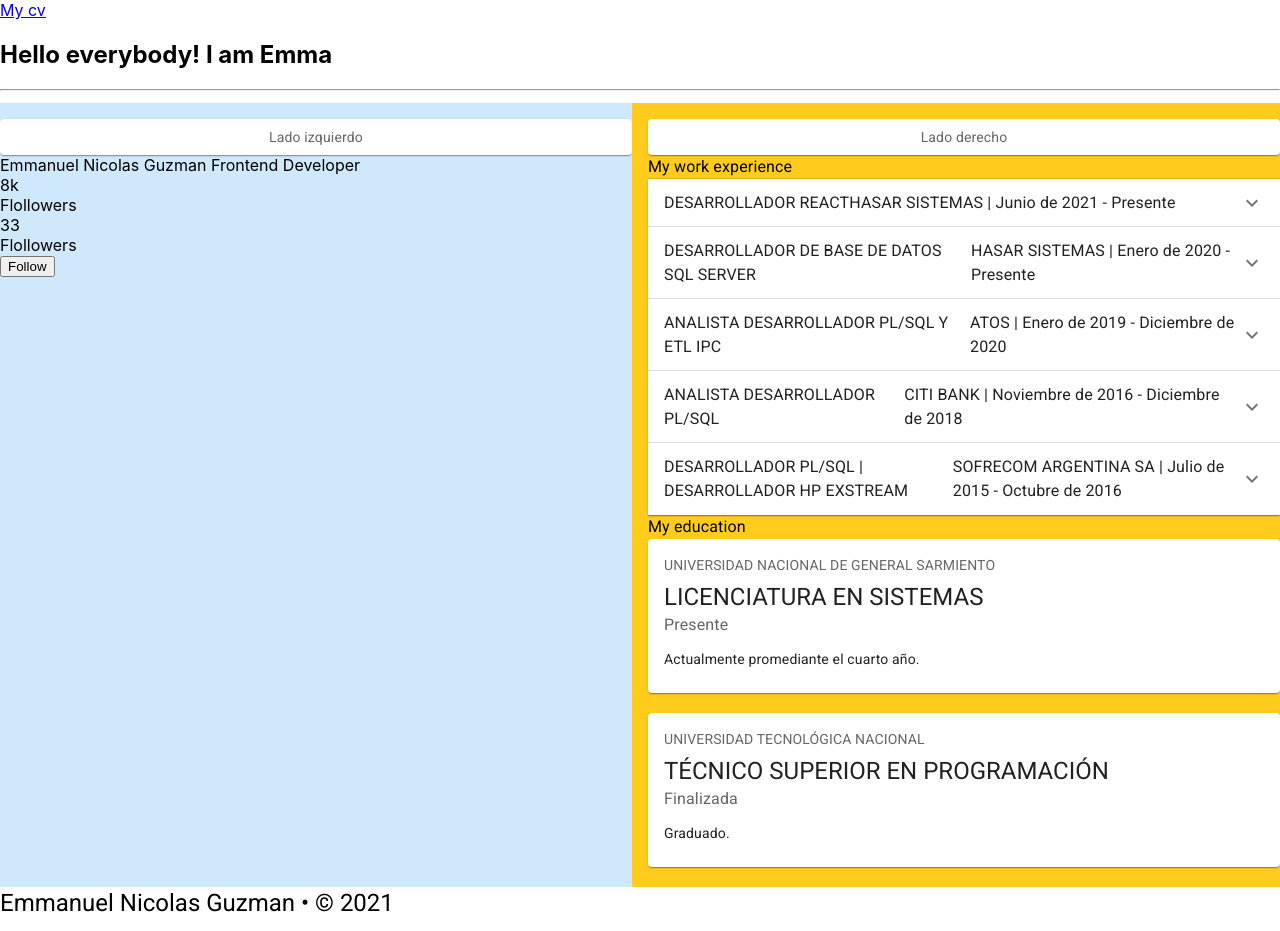
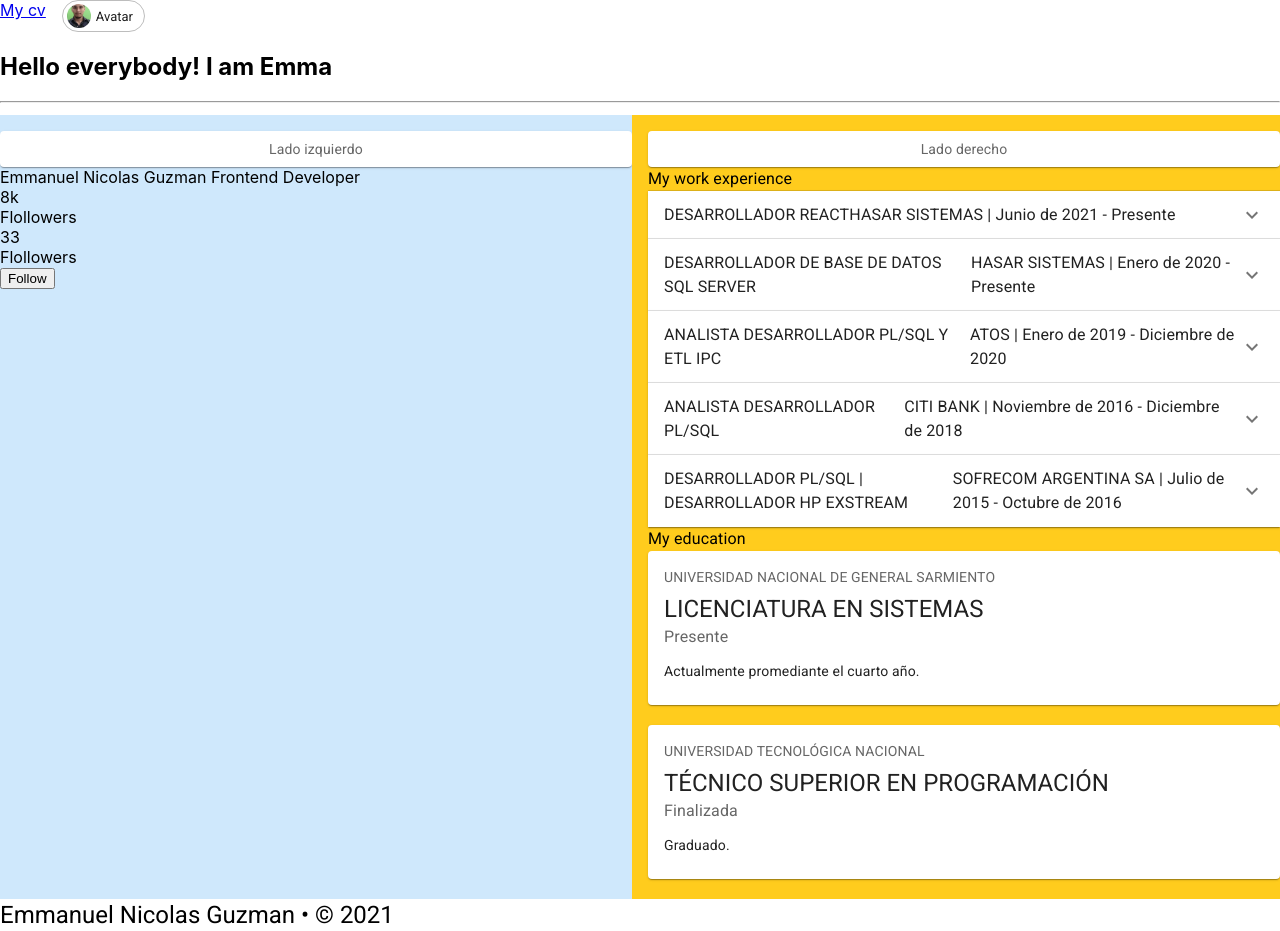
Before and after one commit to EmmanuelGuzman0112/my-cv, a React (Create React App) app: page / in a window 1280 px wide. Built offline with nearby package versions, Linux system fonts and the light colour scheme.

Commit message:
subo chip perfil

```diff
--- a/src/Components/Header/index.tsx
+++ b/src/Components/Header/index.tsx
@@ -1,15 +1,26 @@
+import Avatar from '@mui/material/Avatar';
+import Chip from '@mui/material/Chip';
+import Stack from '@mui/material/Stack';
+import img_perfil from '../../assets/imagenes/perfil.jpg'
+
 const Header = () => {
 
     const arrayHeader = ['My cv'];
 
     return (
     <>
-        {arrayHeader.map((header) => (
-            <div className='div_link' key={header}>
-                <a href={'#' + header}>{header}</a>
-            </div>
-        ))}
-
+        <Stack direction="row" spacing={2}>
+            {arrayHeader.map((header) => (
+                <div className='div_link' key={header}>
+                    <a href={'#' + header}>{header}</a>
+                </div>
+            ))}
+            <Chip
+                avatar={<Avatar alt="Emmanuel" src={img_perfil} />}
+                label="Avatar"
+                variant="outlined"
+            />
+        </Stack>
 
     </>
     );
```
Also changed, not shown: src/assets/imagenes/perfil.jpg (added).
